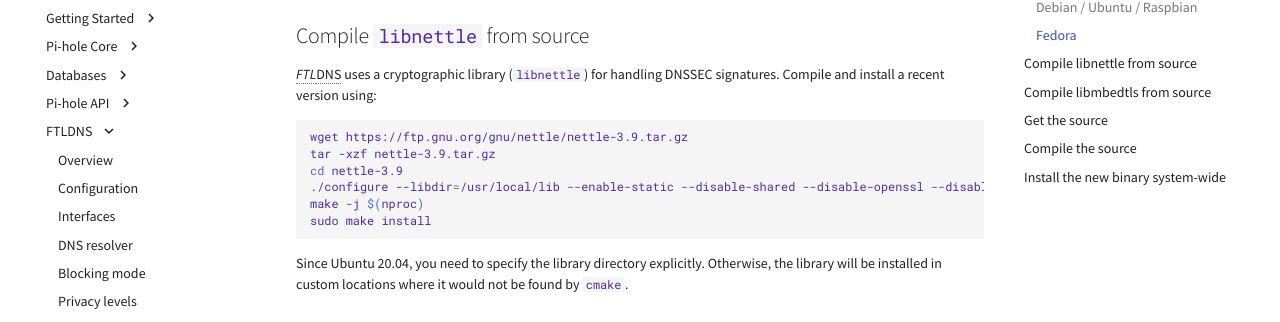
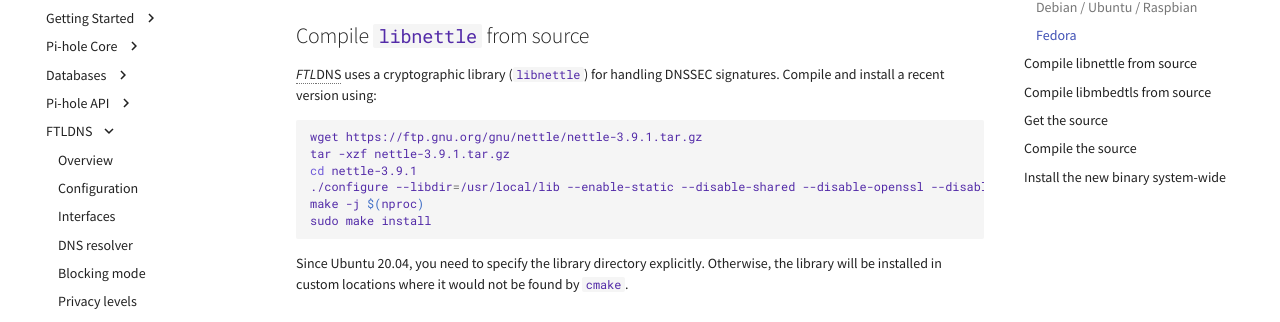
Before and after one commit to pi-hole/docs, an MkDocs documentation site: the page built from docs/ftldns/compile.md, in a window 1280 px wide and 900 px high, scrolled down 536 px. Shown: the part 131-453 px from the top of the window. Built offline with MkDocs 1.6.1 and Material for MkDocs 9.7.7, drawn with Linux system fonts in a browser that asks for light colours; comment, search, counter and statistics services are not loaded.

Commit message:
Update nettel to 3.9.1
Signed-off-by: Christian König <ckoenig@posteo.de>

````diff
--- a/docs/ftldns/compile.md
+++ b/docs/ftldns/compile.md
@@ -27,9 +27,9 @@
 Compile and install a recent version using:
 
 ```bash
-wget https://ftp.gnu.org/gnu/nettle/nettle-3.9.tar.gz
-tar -xzf nettle-3.9.tar.gz
-cd nettle-3.9
+wget https://ftp.gnu.org/gnu/nettle/nettle-3.9.1.tar.gz
+tar -xzf nettle-3.9.1.tar.gz
+cd nettle-3.9.1
 ./configure --libdir=/usr/local/lib --enable-static --disable-shared --disable-openssl --disable-mini-gmp -disable-gcov --disable-documentation
 make -j $(nproc)
 sudo make install
````
